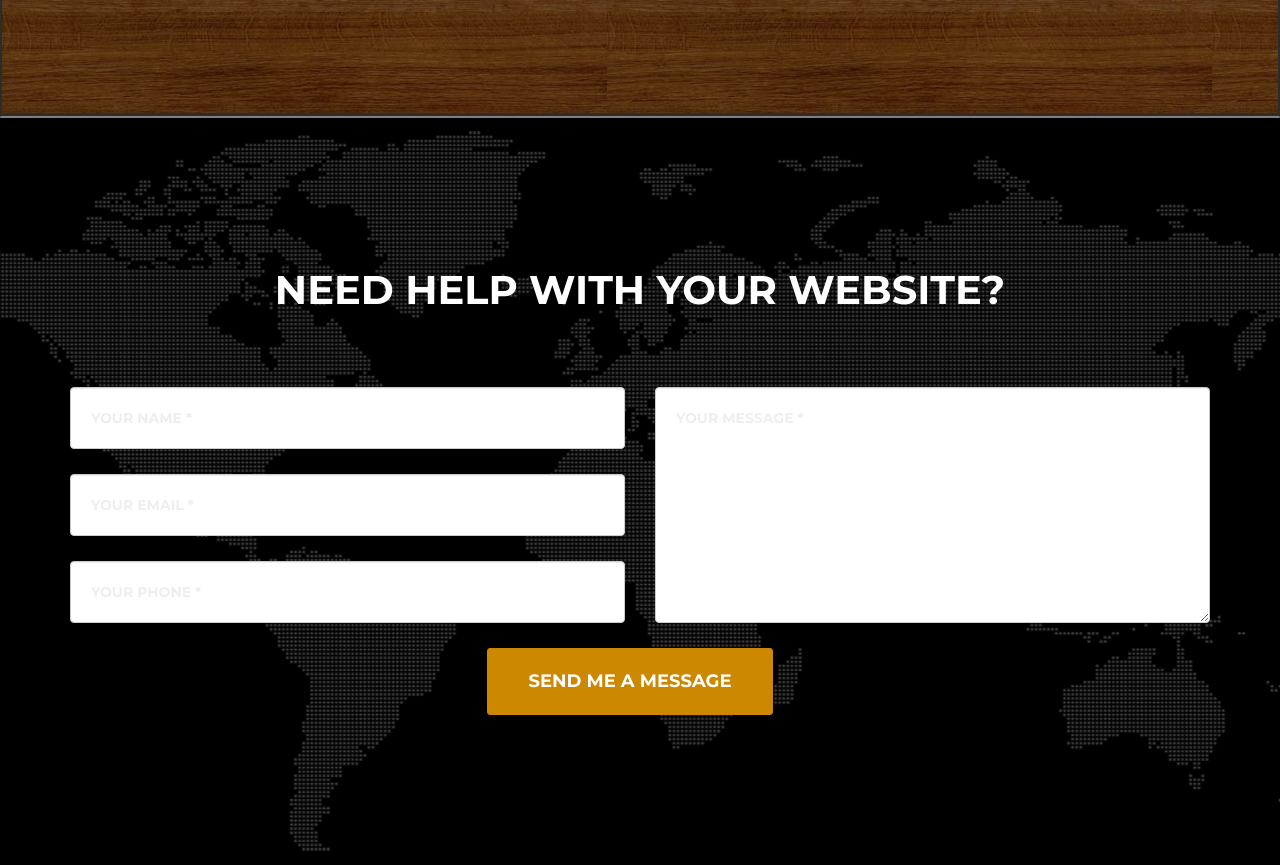
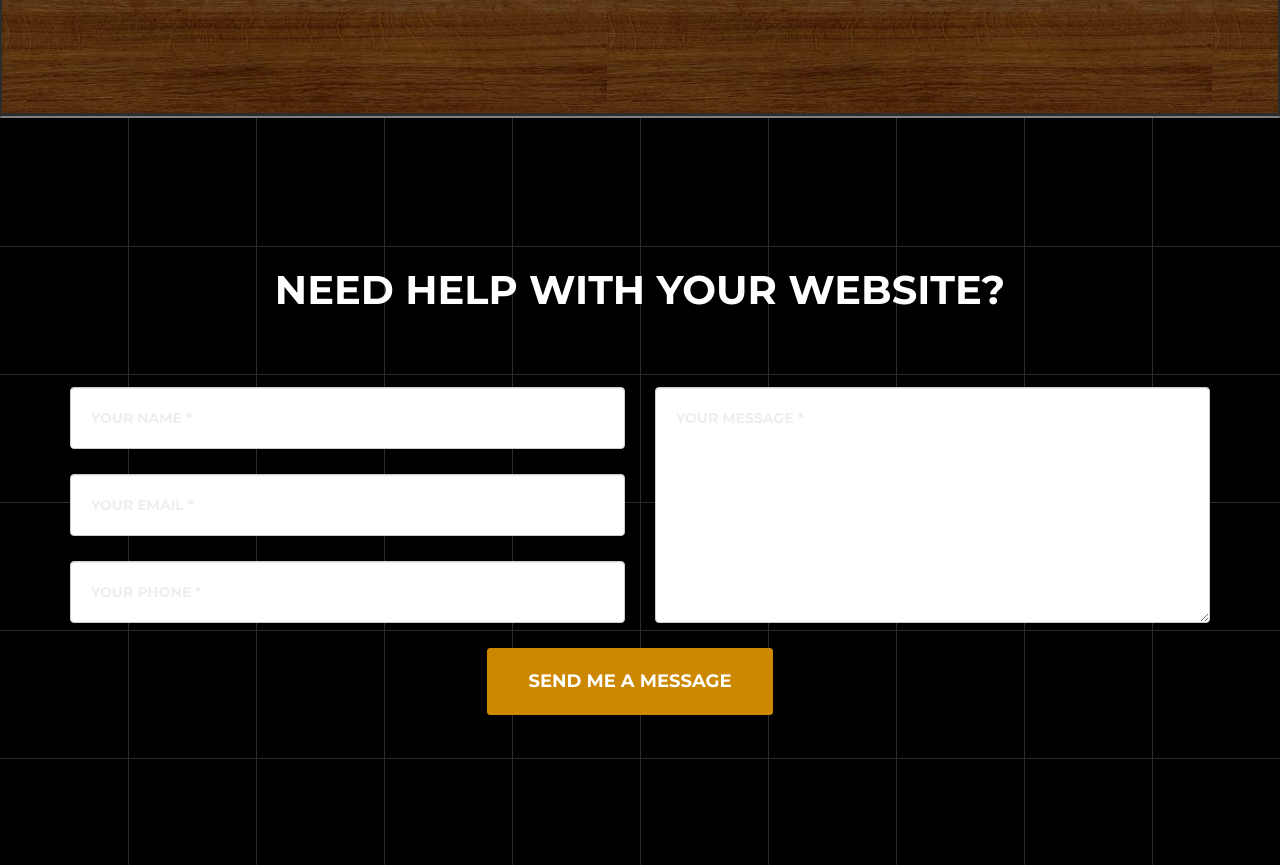
Before and after one commit to asemle/asemle.github.io, a website: page index.html in a window 1280 px wide. Shown: the part 4498-5363 px from the top of the page. Drawn offline with nearby package versions, Linux system fonts and the light colour scheme; a web font is replaced by a local one.

Commit message:
scroll lines

```diff
--- a/index.html
+++ b/index.html
@@ -455,7 +455,45 @@
 
     <!-- Contact Section -->
     <section id="contact">
+        <div class="decolines decolines--fixed">
 
+            <div class="decolinetop" style="width: 1px; height: 100%; left: 10vw; top: 0px"></div>
+
+            <div class="decolinetop" style="width: 1px; height: 100%; left: 20vw; top: 0px"></div>
+
+            <div class="decolinetop" style="width: 1px; height: 100%; left: 30vw; top: 0px"></div>
+
+            <div class="decolinetop" style="width: 1px; height: 100%; left: 40vw; top: 0px"></div>
+
+            <div class="decolinetop" style="width: 1px; height: 100%; left: 50vw; top: 0px"></div>
+
+            <div class="decolinetop" style="width: 1px; height: 100%; left: 60vw; top: 0px"></div>
+
+            <div class="decolinetop" style="width: 1px; height: 100%; left: 70vw; top: 0px"></div>
+
+            <div class="decolinetop" style="width: 1px; height: 100%; left: 80vw; top: 0px"></div>
+
+            <div class="decolinetop" style="width: 1px; height: 100%; left: 90vw; top: 0px"></div>
+<!-- horizontal lines -->
+
+            <div class="decolineleft" style="width: 100%; height: 1px; left: 0px; top: 10vw"></div>
+
+            <div class="decolineleft" style="width: 100%; height: 1px; left: 0px; top: 20vw"></div>
+
+            <div class="decolineleft" style="width: 100%; height: 1px; left: 0px; top: 30vw"></div>
+
+            <div class="decolineleft" style="width: 100%; height: 1px; left: 0px; top: 40vw"></div>
+
+            <div class="decolineleft" style="width: 100%; height: 1px; left: 0px; top: 50vw"></div>
+
+            <div class="decolineleft" style="width: 100%; height: 1px; left: 0px; top: 60vw"></div>
+
+            <div class="decolineleft" style="width: 100%; height: 1px; left: 0px; top: 70vw"></div>
+
+            <div class="decolineleft" style="width: 100%; height: 1px; left: 0px; top: 80vw"></div>
+
+            <div class="decolineleft" style="width: 100%; height: 1px; left: 0px; top: 90vw"></div>
+    </div>
         <div class="container">
             <div class="row">
                 <div class="col-lg-12 text-center">
--- a/js/scrollreveal.js
+++ b/js/scrollreveal.js
@@ -20,4 +20,7 @@ sr.reveal('#backend', {origin: 'right', distance: '100vw'});
 
     sr.reveal('.social-buttons', { duration: 2000, distance: '0', scale:0.01})
 
+    sr.reveal('.decolineleft', { opacity: 1, viewFactor: 0.5, duration: 3000, distance: '100vw', origin: 'left'}, 100)
+
+    sr.reveal('.decolinetop', { opacity: 1, viewFactor: 0.5, duration: 3000, distance: '100%', origin: 'top'}, 100)
 })
--- a/less/agency.less
+++ b/less/agency.less
@@ -218,10 +218,12 @@ h6 {
     height: 100%;
     position: absolute;
     top: 0;
+    overflow: hidden;
 }
 
-.decoline {
+.decolineleft, .decolinetop {
     position: absolute;
+    background: #2C2C2C;
 }
 // Navbar Change on Scroll
 @media(min-width:768px) {
@@ -670,7 +672,6 @@ aside.clients {
 section#contact {
     position: relative;
     background-color: black;
-    background-image: url('../img/map-image.png');
     background-position: center;
     background-repeat: no-repeat;
     .section-heading {
```
Also changed, not shown: css/agency.css, css/agency.min.css.
